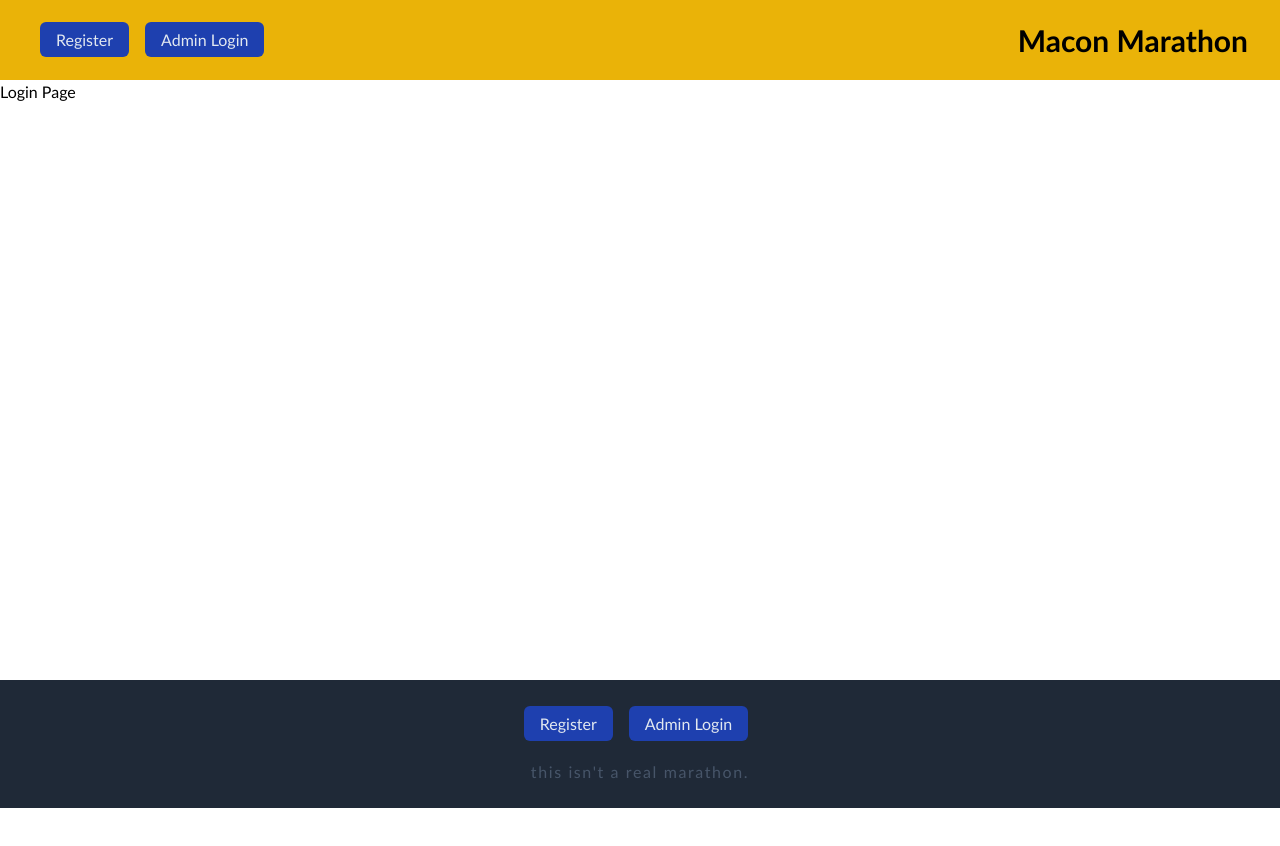
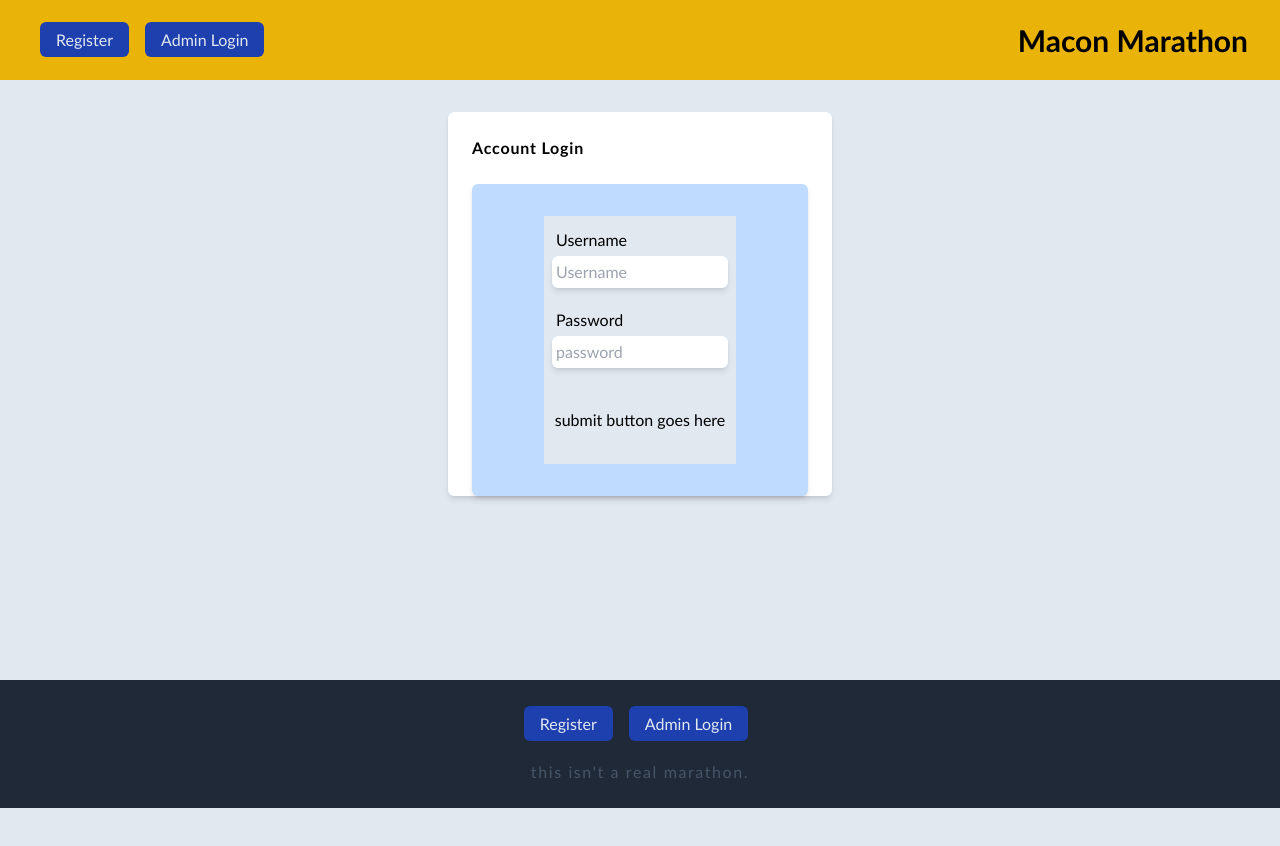
Before and after one commit to joelyles/race-registration-app, a React (Vite) app: page /login in a window 1280 px wide. Shown: the top 846 px of the page. Built offline with nearby package versions, Linux system fonts and the light colour scheme.

Commit message:
log in page

```diff
--- /dev/null
+++ b/src/components/Signin.jsx
@@ -0,0 +1,28 @@
+const Signin = () => {
+  return (
+    <>
+     <div className="flex h-screen px-4 bg-slate-200 ">
+        <div className="flex flex-col mx-auto mt-8 p-6 rounded-md shadow-md bg-white h-1/2 w-1/2 sm:h-96 sm:w-96">
+          <h4 className="flex font-semibold tracking-wider">Account Login </h4>
+          <div className="flex justify-center p-8 bg-blue-200 mt-6 rounded-md shadow-md">
+            <div className="flex flex-col bg-slate-200 max-w-lg sm:max-w-sm">
+              <div className="flex flex-col justify-left gap-4 p-2">
+                <div className="flex flex-col grow">
+                  <label className="p-1">Username</label>
+                  <input name="username" className="max-w-44 min-w-28 p-1 rounded-md shadow-md" type="text" placeholder="Username"></input>
+                </div>
+                <div className="flex flex-col grow">
+                  <label className="p-1">Password</label>
+                  <input className="max-w-44 min-w-28 p-1 rounded-md shadow-md" type="password" placeholder="password"></input>
+                </div>
+              </div>
+              <h4 className="flex justify-center pt-8 pb-8">submit button goes here</h4>
+            </div>
+          </div>
+        </div>
+      </div>
+    </>
+  )
+}
+
+export default Signin
--- a/src/screens/Login.jsx
+++ b/src/screens/Login.jsx
@@ -1,8 +1,10 @@
+import Signin from "../components/Signin"
+
 const Login = () => {
   return (
     <>
       <div className="h-3/4">
-        <h2>Login Page</h2>
+        <Signin />
       </div>
     </>
   )
```
